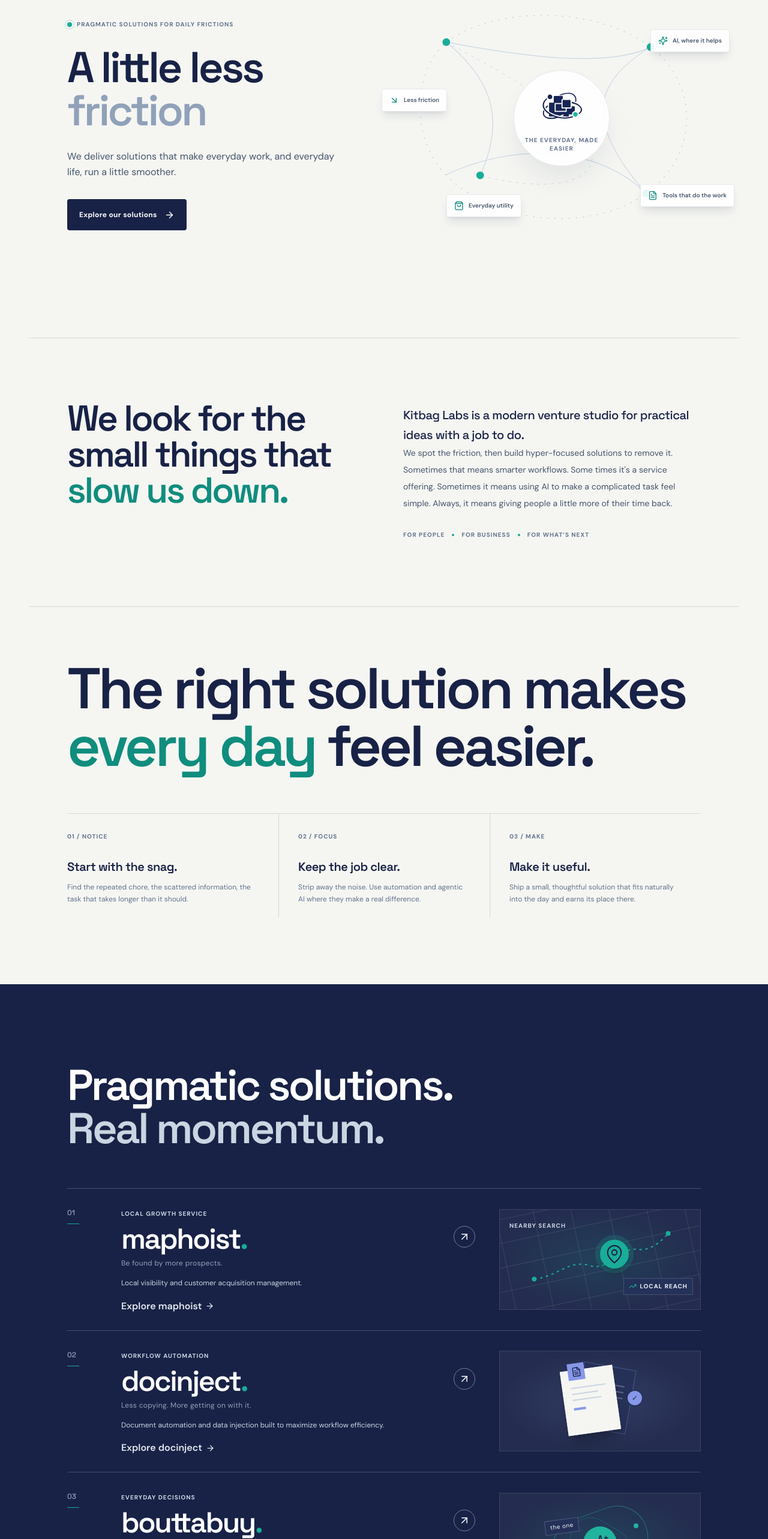
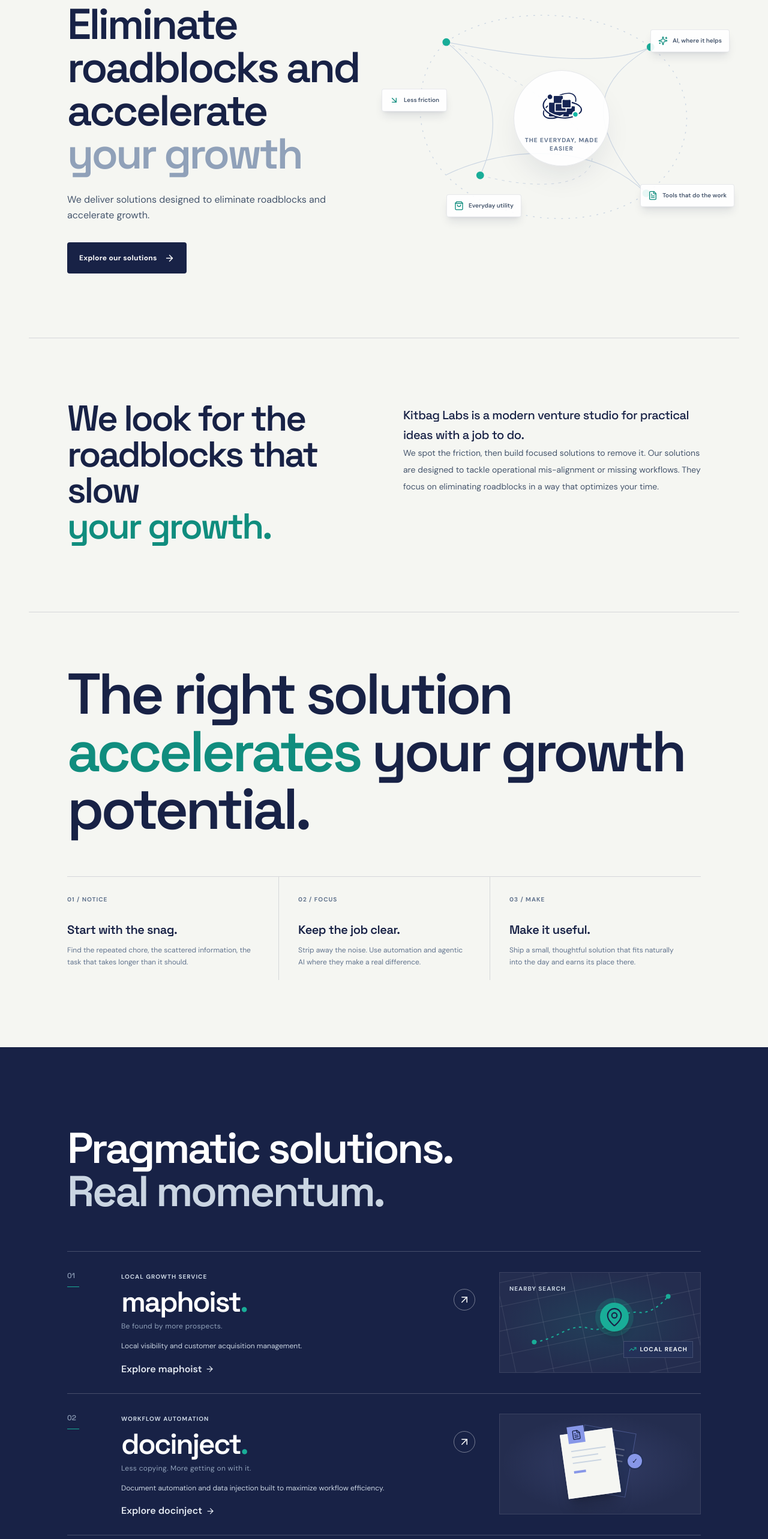
Before and after one commit to bakosbits/kitbaglabs, a React (Vite) app: page / in a window 1280 px wide. Shown: the part 234-2800 px from the top of the page at 60% size. Built offline with nearby package versions, Linux system fonts and the light colour scheme.

Commit message:
update: content and context

```diff
--- a/src/data/products.ts
+++ b/src/data/products.ts
@@ -32,24 +32,4 @@ export const products: Product[] = [
     glyph: "documents",
     accent: "#8797e8",
   },
-  {
-    number: "03",
-    name: "bouttabuy",
-    category: "Everyday decisions",
-    description: "What should I buy? A focused little tool to help with purchase decisions.",
-    note: "What Should I Buy? Check the app. ;-) ",
-    href: "https://bouttabuy.com",
-    glyph: "choice",
-    accent: "#20b39e",
-  },
-  {
-    number: "04",
-    name: "aitoolpouch",
-    category: "AI discovery",
-    description: "A curated hub for discovering and leveraging cutting-edge AI technologies.",
-    note: "Good tools, easier to find.",
-    href: "https://aitoolpouch.com",
-    glyph: "discovery",
-    accent: "#e9a361",
-  },
 ];
--- a/src/pages/Home.tsx
+++ b/src/pages/Home.tsx
@@ -187,11 +187,11 @@ export default function Home() {
         <>
                 <Section labelledBy="hero-title" className="relative grid overflow-hidden pt-14 pb-18 md:min-h-160 md:grid-cols-5 md:items-center md:pt-16 md:pb-24 lg:min-h-175 lg:grid-cols-2">
                     <div className="relative z-10 md:col-span-3 md:pt-6 lg:col-span-1 xl:pl-16">
-                        <div className="mb-6 flex items-center gap-2 text-2xs font-bold tracking-widest text-slate-500 uppercase md:mb-7"><PulseDot /> PRAGMATIC SOLUTIONS FOR DAILY FRICTIONS</div>
+                        <div className="mb-6 flex items-center gap-2 text-2xs font-bold tracking-widest text-slate-500 uppercase md:mb-7"><PulseDot /> SCALE YOUR BUSINESS </div>
                         <h1 className={`${display} max-w-3xl text-5xl leading-none tracking-tighter sm:text-6xl lg:text-7xl 2xl:text-8xl`} id="hero-title">
-                            A little less<br /><span className="text-slate-400">friction</span><br /><span className="text-slate-400"></span>
+                            Eliminate roadblocks and accelerate<br /><span className="text-slate-400">your growth</span><br /><span className="text-slate-400"></span>
                         </h1>
-                        <p className="mt-5 max-w-md text-sm leading-relaxed text-slate-600 md:mt-7 md:text-base">We deliver solutions that make everyday work, and everyday life, run a little smoother.</p>
+                        <p className="mt-5 max-w-md text-sm leading-relaxed text-slate-600 md:mt-7 md:text-base">We deliver solutions designed to eliminate roadblocks and accelerate growth.</p>
                         <div className="mt-6 flex md:mt-8">
                             <Button href="#kit">Explore our solutions <ArrowRight size={17} /></Button>
                         </div>
@@ -202,21 +202,18 @@ export default function Home() {
                 <Section id="studio" labelledBy="studio-title" className="border-t border-line pt-6 pb-18 md:pb-28">
                     <div className="mt-12 grid md:mt-20 md:grid-cols-2 md:gap-12 lg:gap-16 xl:mx-16">
                         <h2 className={`${display} text-4xl leading-none tracking-tighter sm:text-5xl xl:text-6xl`} id="studio-title">
-                            We look for the{" "}<br className="hidden md:inline" />small things that{" "}<br className="hidden md:inline" /><em className="text-teal-dark not-italic">slow us down.</em>
+                            We look for the{" "}<br className="hidden md:inline" />roadblocks that slow{" "}<br className="hidden md:inline" /><em className="text-teal-dark not-italic">your growth.</em>
                         </h2>
                         <div className="pt-9 text-sm leading-loose text-slate-600 md:pt-2">
                             <p className="max-w-lg font-display text-lg leading-relaxed font-medium tracking-tight text-ink md:text-xl">Kitbag Labs is a modern venture studio for practical ideas with a job to do.</p>
-                            <p className="max-w-lg">We spot the friction, then build hyper-focused solutions to remove it. Sometimes that means smarter workflows. Some times it's a service offering. Sometimes it means using AI to make a complicated task feel simple. Always, it means giving people a little more of their time back.</p>
-                            <div className="mt-8 flex flex-wrap items-center gap-3 text-2xs font-bold tracking-widest text-slate-500">
-                                <span>FOR PEOPLE</span><span className="size-1 rounded-full bg-teal" /><span>FOR BUSINESS</span><span className="size-1 rounded-full bg-teal" /><span>FOR WHAT’S NEXT</span>
-                            </div>
+                            <p className="max-w-lg">We spot the friction, then build focused solutions to remove it. Our solutions are designed to tackle operational mis-alignment or missing workflows. They focus on eliminating roadblocks in a way that optimizes your time.</p>
                         </div>
                     </div>
                 </Section>
 
                 <Section id="approach" labelledBy="approach-title" className="border-t border-line pt-6 pb-18 md:pb-28 xl:px-16">
                     <h2 id="approach-title" className={`${display} mt-12 mb-10 text-4xl leading-none tracking-tighter sm:text-5xl md:mt-16 md:text-6xl md:mb-16 lg:text-7xl xl:text-8xl`}>
-                        The right solution makes{" "}<br className="hidden md:inline" /><span className="text-teal-dark">every day{" "}</span> feel easier.
+                        The right solution{" "}<br className="hidden md:inline" /><span className="text-teal-dark">accelerates{" "}</span> your growth potential.
                     </h2>
                     <div className="grid border-t border-line md:grid-cols-3">
                         {approachSteps.map((step, i) => (
@@ -251,7 +248,7 @@ export default function Home() {
                     <div className="relative z-10 mt-12 flex flex-col md:mt-18 md:flex-row md:items-end md:justify-between md:gap-8">
                         <div>
                             <h2 id="contact-title" className={`${display} text-4xl leading-none tracking-tighter sm:text-5xl md:text-6xl xl:text-7xl`}>Something slowing you down?</h2>
-                            <p className="mt-5 max-w-xs text-xs leading-relaxed text-slate-500 md:max-w-none md:text-sm">We’re always curious about the everyday problems worth making easier.</p>
+                            <p className="mt-5 max-w-xs text-xs leading-relaxed text-slate-500 md:max-w-none md:text-sm">We’re always curious about the roadblocks that are slowing your growth.</p>
                         </div>
                         <Button large className="mt-7 self-start whitespace-nowrap md:mt-0 md:mb-2 md:self-auto" href="/contact">Let’s talk about it <ArrowUpRight size={18} /></Button>
                     </div>
```
